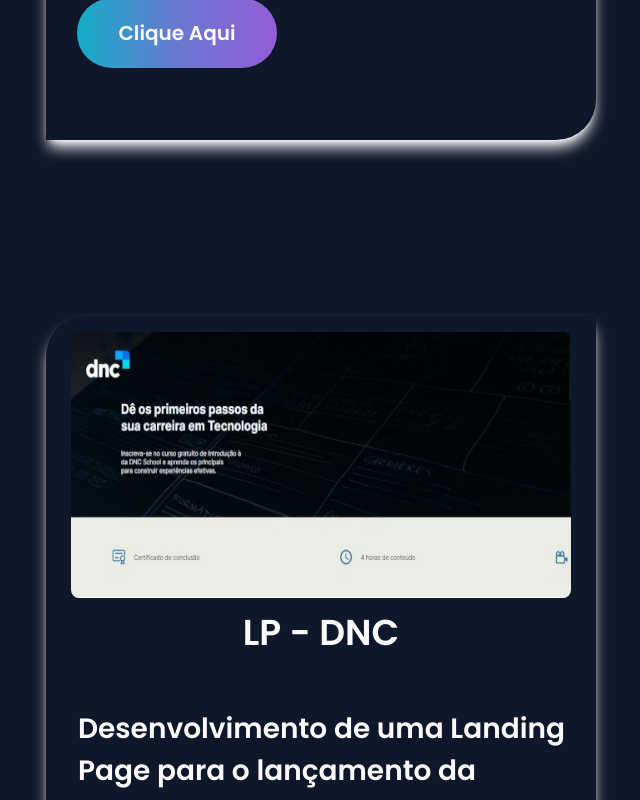
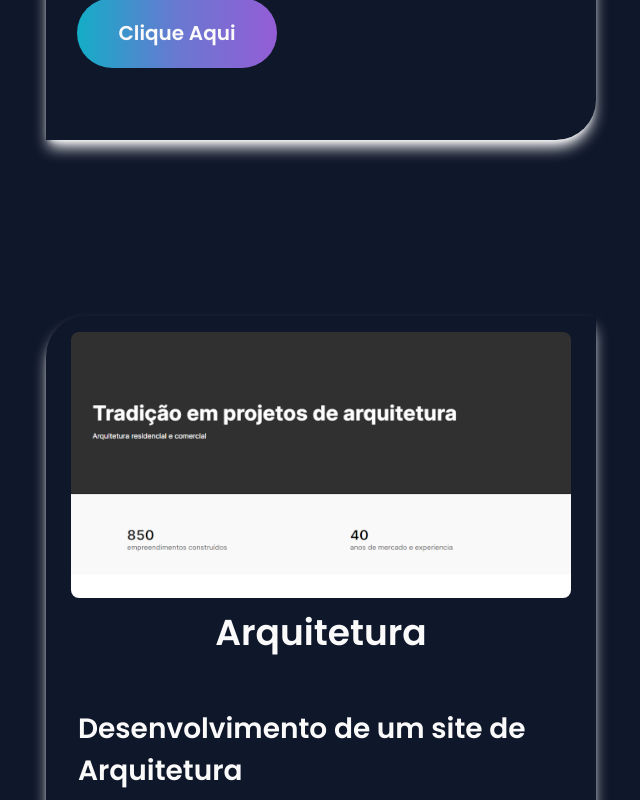
Before and after one commit to MatheusEngSoft/Portifolio-React, a React (Vite) app: page / in a window 1280 px wide. Shown: the part 2000-2800 px from the top of the page, without its empty margins (274-914 px from the left). Built offline with nearby package versions, Linux system fonts and the light colour scheme.

Commit message:
adicionado os links

```diff
--- a/src/assets/header.tsx
+++ b/src/assets/header.tsx
@@ -9,9 +9,9 @@
         <a href="#info"><p className="mx-10">Informações</p></a>
       </div>
       <div className="flex items-center ml-72 mr-48">
-        <a href=""><FaGithub size={32}/></a>
-        <a href=""><FaLinkedin size={32} className="mx-5"/></a>
-        <a href=""><FaInstagram size={32} className="mr-20"/></a>
+        <a href="https://github.com/MatheusEngSoft"><FaGithub size={32}/></a>
+        <a href="https://www.linkedin.com/in/matheus-santos-736909290/"><FaLinkedin size={32} className="mx-5"/></a>
+        <a href="https://www.instagram.com/zmatheus.cf/"><FaInstagram size={32} className="mr-20"/></a>
       </div>
     </div>
   )
--- a/src/assets/info.tsx
+++ b/src/assets/info.tsx
@@ -9,9 +9,9 @@
         <p>Email: <br/>matheus.engsof@gmail.com</p>
       </div>
       <div className="flex justify-end space-x-4 mr-48">
-        <a href=""><FaGithub size={65}/></a>
-        <a href=""><FaLinkedin size={65}/></a>
-        <a href=""><FaInstagram size={65}/></a>
+        <a href="https://github.com/MatheusEngSoft"><FaGithub size={65}/></a>
+        <a href="https://www.linkedin.com/in/matheus-santos-736909290/"><FaLinkedin size={65}/></a>
+        <a href="https://www.instagram.com/zmatheus.cf/"><FaInstagram size={65}/></a>
       </div>
     </div>
   )
--- a/src/assets/project.tsx
+++ b/src/assets/project.tsx
@@ -1,5 +1,7 @@
 import Card from "./components/cads";
 import lpdnc from "./img/Lpdnc.jpg"
+import projetobase from "./img/projetobase600.png"
+import weatherdnc from "./img/weatherdnc600.png"
 
 
 export default function Project(){
@@ -17,25 +19,18 @@
         site={'https://minha-primeira-landing-page.netlify.app/'}
         />
         <Card
-        img={lpdnc}
-        title={'LP - DNC'}
-        description={'Desenvolvimento de uma Landing Page para o lançamento da formação em tecnologia'}
-        repo={"https://github.com/MatheusEngSoft/projeto-landing-page"}
-        site={'https://minha-primeira-landing-page.netlify.app/'}
+        img={projetobase}
+        title={'Arquitetura'}
+        description={'Desenvolvimento de um site de Arquitetura'}
+        repo={"https://github.com/MatheusEngSoft/ProjetoBase"}
+        site={'https://projeot-base.netlify.app/'}
         />
         <Card
-        img={lpdnc}
-        title={'LP - DNC'}
-        description={'Desenvolvimento de uma Landing Page para o lançamento da formação em tecnologia'}
-        repo={"https://github.com/MatheusEngSoft/projeto-landing-page"}
-        site={'https://minha-primeira-landing-page.netlify.app/'}
-        />
-        <Card
-        img={lpdnc}
-        title={'LP - DNC'}
-        description={'Desenvolvimento de uma Landing Page para o lançamento da formação em tecnologia'}
-        repo={"https://github.com/MatheusEngSoft/projeto-landing-page"}
-        site={'https://minha-primeira-landing-page.netlify.app/'}
+        img={weatherdnc}
+        title={'Weather'}
+        description={'Desenvolvimento de um site para saber a sua cidade e temperatura em tempo real'}
+        repo={"https://github.com/MatheusEngSoft/DNCWeather"}
+        site={'https://dncweather2024.netlify.app/'}
         />
       </div>
     </div>
```
Also changed, not shown: src/assets/img/projetobase600.png (added), src/assets/img/weatherdnc600.png (added).
